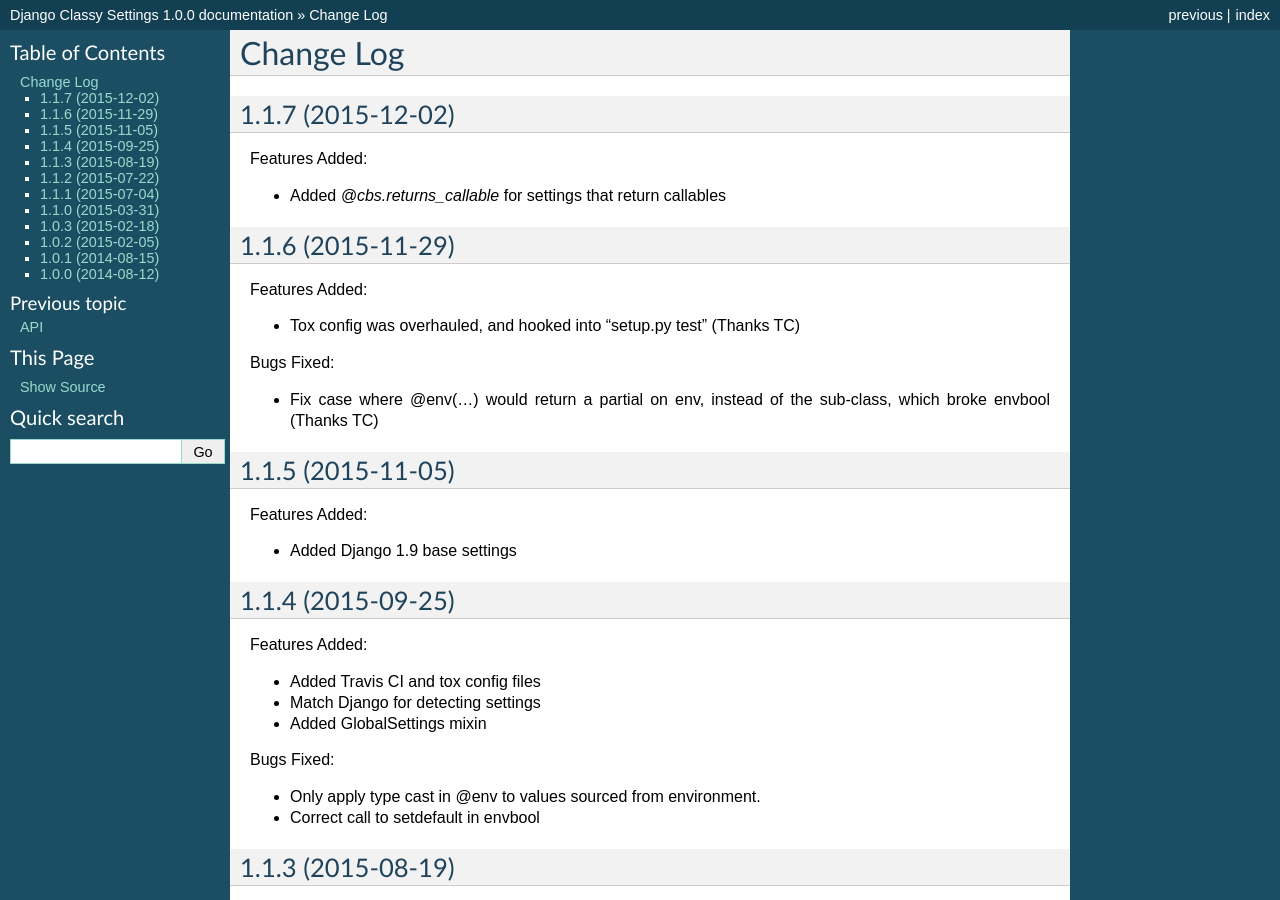
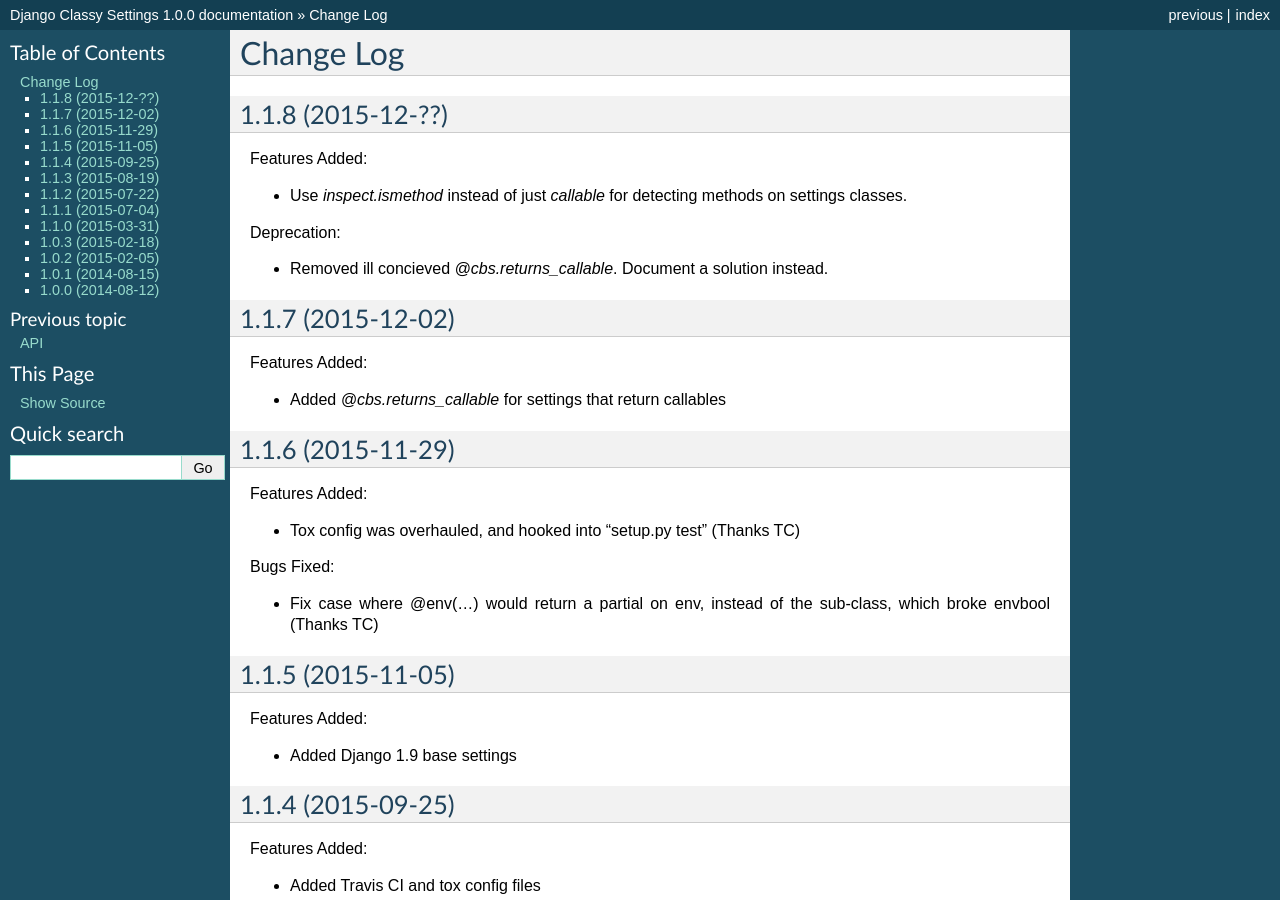
Before and after one commit to funkybob/django-classy-settings, a Sphinx documentation site: the page built from docs/changelog.rst, in a window 1280 px wide and 900 px high. Built offline with Sphinx 7.4.7, drawn with Linux system fonts in a browser that asks for light colours.

Commit message:
Tighten method test, and ditch returns_callable

```diff
--- a/docs/changelog.rst
+++ b/docs/changelog.rst
@@ -1,5 +1,17 @@
 Change Log
 ==========
+
+1.1.8 (2015-12-??)
+------------------
+
+Features Added:
+
+- Use `inspect.ismethod` instead of just `callable` for detecting methods on
+  settings classes.
+
+Deprecation:
+
+- Removed ill concieved `@cbs.returns_callable`.  Document a solution instead.
 
 1.1.7 (2015-12-02)
 ------------------
--- a/docs/index.rst
+++ b/docs/index.rst
@@ -61,9 +61,6 @@
 Any properties that look like settings (where name.is_uppper() is True) will be
 included in your settings.  Any methods which match this will be called to
 yield their values.
-
-If your setting should result in a callable object, you can decorate it with
-`@cbs.returns_callable` to tell CBS not to call it.
 
 Finally, apply the setting you want:
 
```
Also changed, not shown: cbs/__init__.py (+2 -9 lines), 1 other file.
